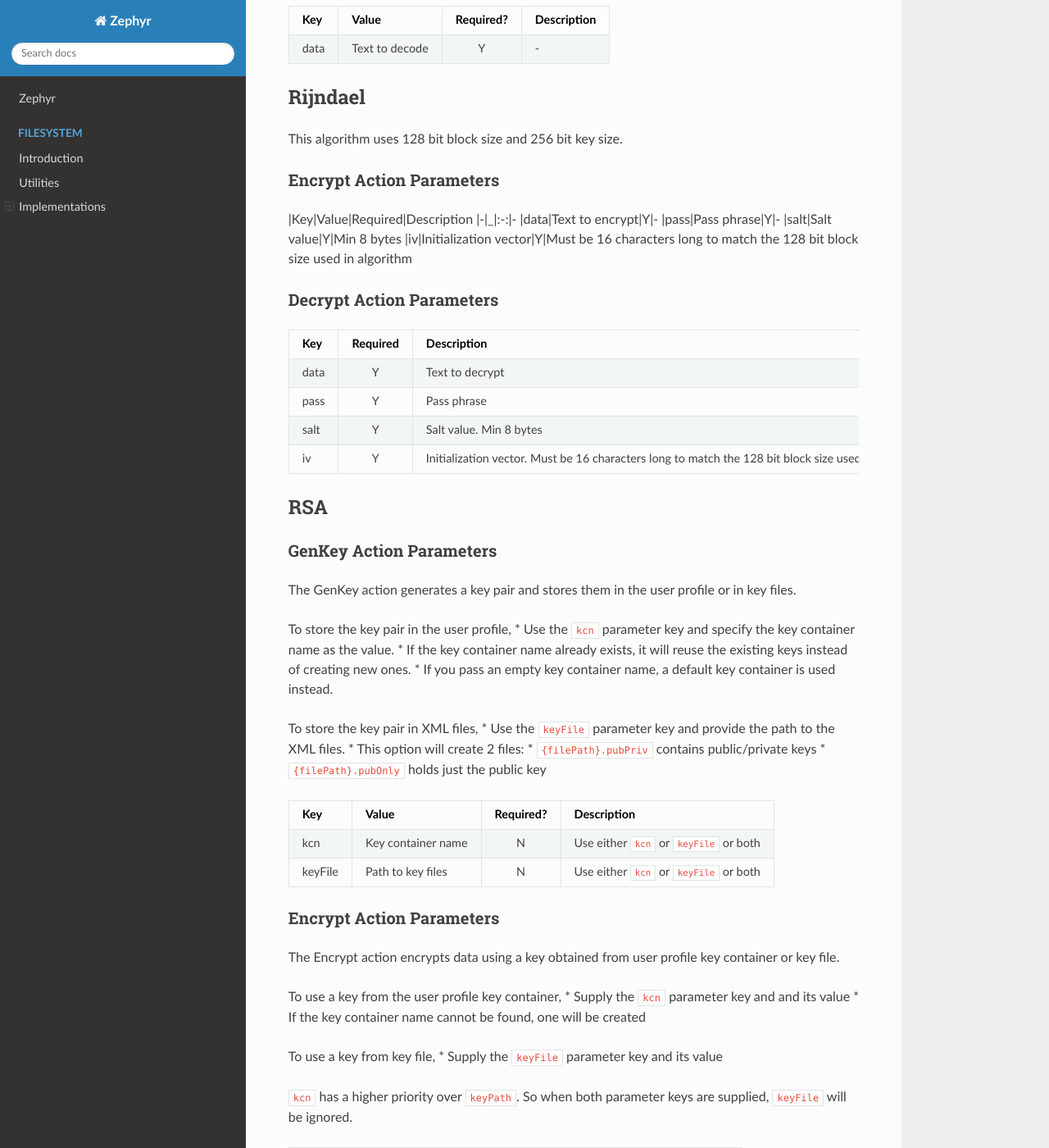
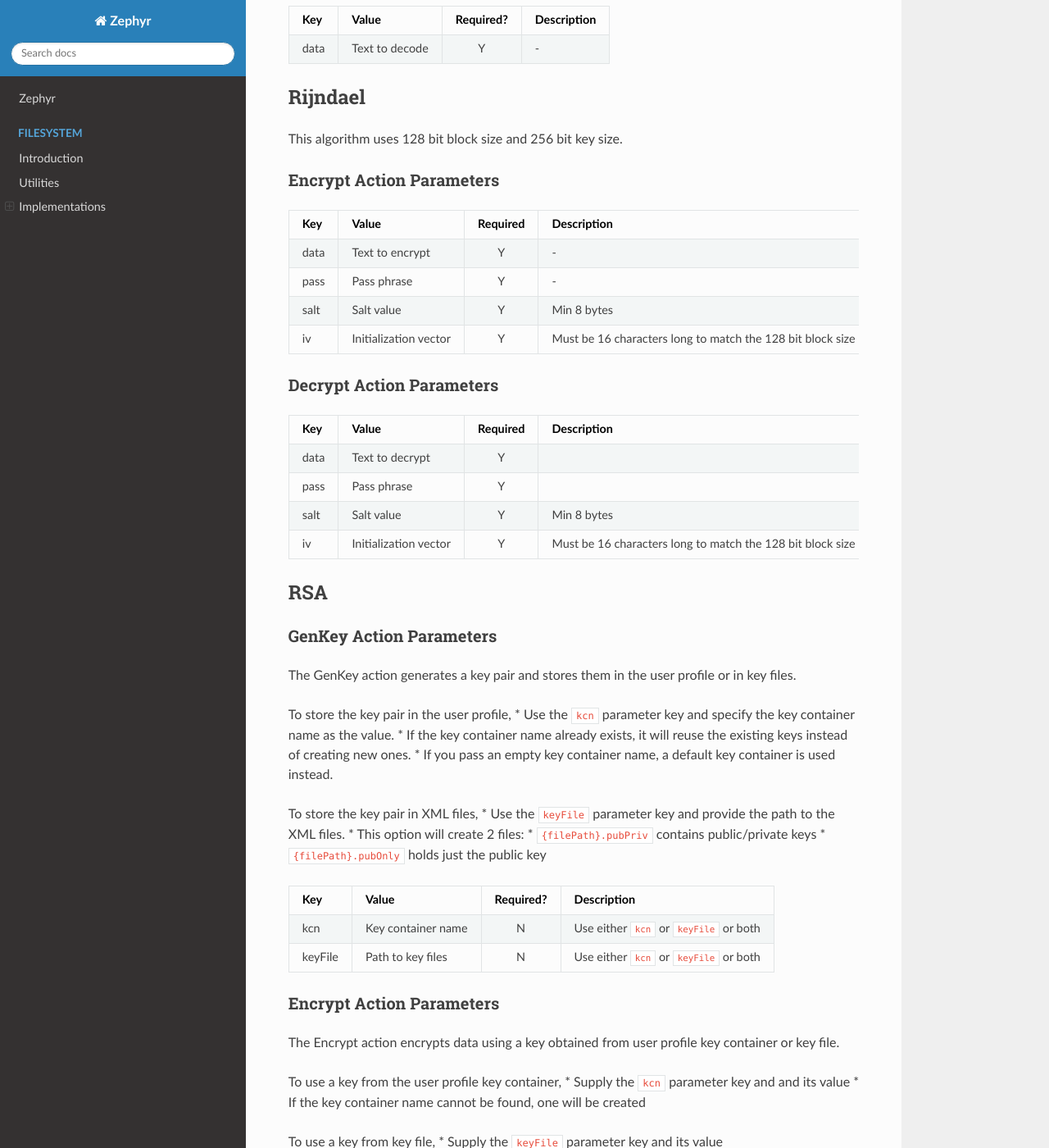
Before and after one commit to SynapseProject/zephyr.docs, an MkDocs documentation site: the page built from docs/cli/crypto.md, in a window 1280 px wide and 1400 px high, scrolled down 1302 px. Shown: the whole window at 82% size. Built offline with MkDocs 1.6.1, drawn with Linux system fonts in a browser that asks for light colours; nearby versions of some CDN libraries; old or Windows-style settings are respelled for this version of MkDocs; some of the changed text lies outside the part shown.

Commit message:
Minor update to crypto cli doc

```diff
--- a/docs/cli/crypto.md
+++ b/docs/cli/crypto.md
@@ -62,7 +62,7 @@ This algorithm uses 128 bit block size and 256 bit key size.
 ### Encrypt Action Parameters
 
 |Key|Value|Required|Description
-|-|_|:-:|-
+|-|-|:-:|-
 |data|Text to encrypt|Y|-
 |pass|Pass phrase|Y|-
 |salt|Salt value|Y|Min 8 bytes
@@ -70,12 +70,12 @@ This algorithm uses 128 bit block size and 256 bit key size.
 
 ### Decrypt Action Parameters
 
-|Key|Required|Description
-|-|:-:|-
-|data|Y|Text to decrypt
-|pass|Y|Pass phrase
-|salt|Y|Salt value. Min 8 bytes
-|iv|Y|Initialization vector. Must be 16 characters long to match the 128 bit block size used in algorithm
+|Key|Value|Required|Description
+|-|-|:-:|-
+|data|Text to decrypt|Y|
+|pass|Pass phrase|Y|
+|salt|Salt value|Y|Min 8 bytes
+|iv|Initialization vector|Y|Must be 16 characters long to match the 128 bit block size used in algorithm
 
 ## RSA
 
```
Also changed, not shown: other parts of docs/cli/crypto.md (+2 -2 lines).
